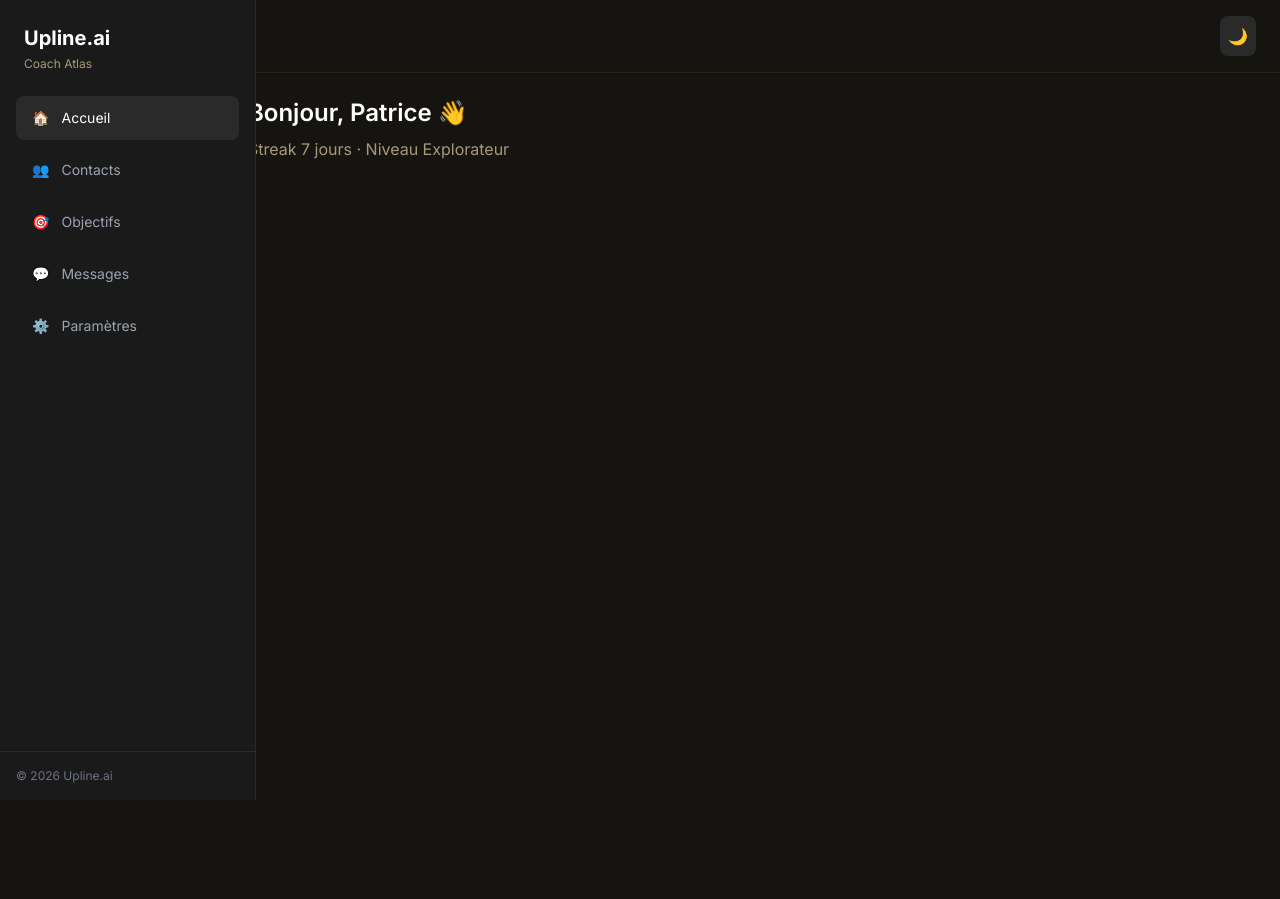
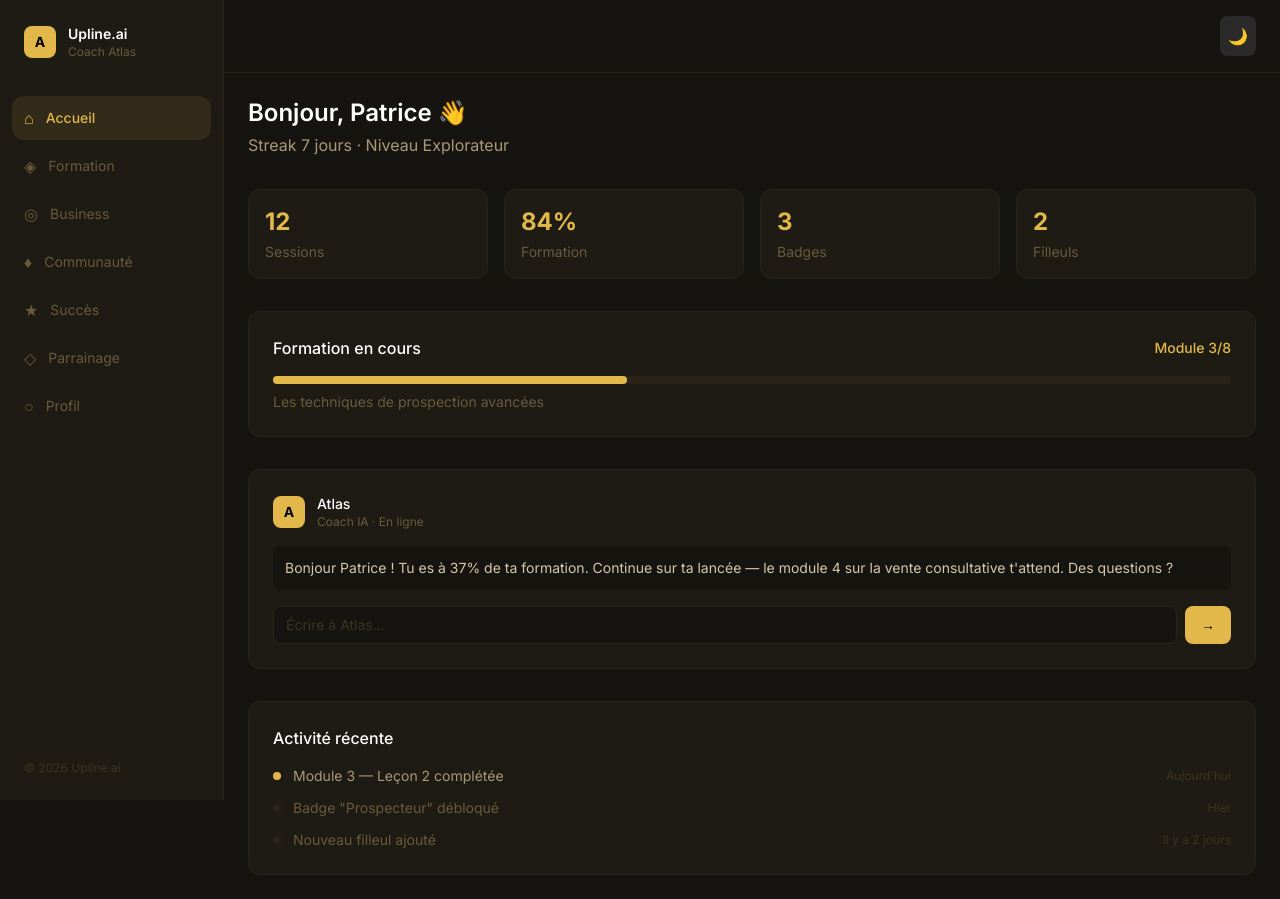
Before and after one commit to Biz4me/upline-dashboard, a Next.js app: page / in a window 1280 px wide. Before the commit the page ends 800 px from the top, so only its background shows below. Built offline with nearby package versions, Linux system fonts and the light colour scheme.

Commit message:
feat: page accueil complete + sidebar corrigee

```diff
--- a/src/app/(dashboard)/page.tsx
+++ b/src/app/(dashboard)/page.tsx
@@ -1,8 +1,91 @@
 export default function Accueil() {
   return (
-    <div>
-      <h1 className="text-2xl font-semibold text-white mb-2">Bonjour, Patrice 👋</h1>
-      <p className="text-[#A89878]">Streak 7 jours · Niveau Explorateur</p>
+    <div className="space-y-8">
+
+      {/* Header */}
+      <div>
+        <h1 className="text-2xl font-semibold text-white">Bonjour, Patrice 👋</h1>
+        <p className="text-[#A89878] mt-1">Streak 7 jours · Niveau Explorateur</p>
+      </div>
+
+      {/* StatsCards */}
+      <div className="grid grid-cols-2 md:grid-cols-4 gap-4">
+        <div className="bg-[#1E1B14] border border-[#2A2318] rounded-xl p-4">
+          <div className="text-2xl font-bold text-[#E2B84A]">12</div>
+          <div className="text-sm text-[#6A5A3A] mt-1">Sessions</div>
+        </div>
+        <div className="bg-[#1E1B14] border border-[#2A2318] rounded-xl p-4">
+          <div className="text-2xl font-bold text-[#E2B84A]">84%</div>
+          <div className="text-sm text-[#6A5A3A] mt-1">Formation</div>
+        </div>
+        <div className="bg-[#1E1B14] border border-[#2A2318] rounded-xl p-4">
+          <div className="text-2xl font-bold text-[#E2B84A]">3</div>
+          <div className="text-sm text-[#6A5A3A] mt-1">Badges</div>
+        </div>
+        <div className="bg-[#1E1B14] border border-[#2A2318] rounded-xl p-4">
+          <div className="text-2xl font-bold text-[#E2B84A]">2</div>
+          <div className="text-sm text-[#6A5A3A] mt-1">Filleuls</div>
+        </div>
+      </div>
+
+      {/* Progression Formation */}
+      <div className="bg-[#1E1B14] border border-[#2A2318] rounded-xl p-6">
+        <div className="flex items-center justify-between mb-4">
+          <h2 className="text-white font-medium">Formation en cours</h2>
+          <span className="text-[#E2B84A] text-sm font-medium">Module 3/8</span>
+        </div>
+        <div className="w-full bg-[#2A2318] rounded-full h-2 mb-2">
+          <div className="bg-[#E2B84A] h-2 rounded-full" style={{width: '37%'}}></div>
+        </div>
+        <p className="text-[#6A5A3A] text-sm">Les techniques de prospection avancées</p>
+      </div>
+
+      {/* Widget Atlas */}
+      <div className="bg-[#1E1B14] border border-[#2A2318] rounded-xl p-6">
+        <div className="flex items-center gap-3 mb-4">
+          <div className="w-8 h-8 bg-[#E2B84A] rounded-lg flex items-center justify-center text-black font-bold text-sm">A</div>
+          <div>
+            <div className="text-white font-medium text-sm">Atlas</div>
+            <div className="text-[#6A5A3A] text-xs">Coach IA · En ligne</div>
+          </div>
+        </div>
+        <div className="bg-[#161410] rounded-lg p-3 mb-4">
+          <p className="text-[#D4C8A8] text-sm">Bonjour Patrice ! Tu es à 37% de ta formation. Continue sur ta lancée — le module 4 sur la vente consultative t'attend. Des questions ?</p>
+        </div>
+        <div className="flex gap-2">
+          <input
+            type="text"
+            placeholder="Écrire à Atlas..."
+            className="flex-1 bg-[#161410] border border-[#2A2318] rounded-lg px-3 py-2 text-sm text-[#A89878] placeholder-[#3d3420] outline-none focus:border-[#E2B84A] transition-colors"
+          />
+          <button className="bg-[#E2B84A] hover:bg-[#ECC85E] text-black font-bold px-4 py-2 rounded-lg text-sm transition-colors">
+            →
+          </button>
+        </div>
+      </div>
+
+      {/* Activité récente */}
+      <div className="bg-[#1E1B14] border border-[#2A2318] rounded-xl p-6">
+        <h2 className="text-white font-medium mb-4">Activité récente</h2>
+        <div className="space-y-3">
+          <div className="flex items-center gap-3">
+            <div className="w-2 h-2 bg-[#E2B84A] rounded-full flex-shrink-0"></div>
+            <span className="text-[#A89878] text-sm">Module 3 — Leçon 2 complétée</span>
+            <span className="text-[#3d3420] text-xs ml-auto">Aujourd'hui</span>
+          </div>
+          <div className="flex items-center gap-3">
+            <div className="w-2 h-2 bg-[#2A2318] rounded-full flex-shrink-0"></div>
+            <span className="text-[#6A5A3A] text-sm">Badge "Prospecteur" débloqué</span>
+            <span className="text-[#3d3420] text-xs ml-auto">Hier</span>
+          </div>
+          <div className="flex items-center gap-3">
+            <div className="w-2 h-2 bg-[#2A2318] rounded-full flex-shrink-0"></div>
+            <span className="text-[#6A5A3A] text-sm">Nouveau filleul ajouté</span>
+            <span className="text-[#3d3420] text-xs ml-auto">Il y a 2 jours</span>
+          </div>
+        </div>
+      </div>
+
     </div>
   )
 }
--- a/src/components/layout/Sidebar.tsx
+++ b/src/components/layout/Sidebar.tsx
@@ -1,43 +1,44 @@
 'use client'
-
 import Link from 'next/link'
 import { usePathname } from 'next/navigation'
 
 const navItems = [
-  { href: '/', label: 'Accueil', icon: '🏠' },
-  { href: '/contacts', label: 'Contacts', icon: '👥' },
-  { href: '/objectifs', label: 'Objectifs', icon: '🎯' },
-  { href: '/messages', label: 'Messages', icon: '💬' },
-  { href: '/parametres', label: 'Paramètres', icon: '⚙️' },
+  { href: '/', label: 'Accueil', icon: '⌂' },
+  { href: '/formation', label: 'Formation', icon: '◈' },
+  { href: '/business', label: 'Business', icon: '◎' },
+  { href: '/communaute', label: 'Communauté', icon: '♦' },
+  { href: '/achievements', label: 'Succès', icon: '★' },
+  { href: '/parrainage', label: 'Parrainage', icon: '◇' },
+  { href: '/profil', label: 'Profil', icon: '○' },
 ]
 
 export default function Sidebar() {
   const pathname = usePathname()
-
   return (
-    <aside className="hidden md:flex flex-col w-64 h-screen bg-[#1A1A1A] border-r border-[#2A2A2A] fixed left-0 top-0 z-40">
-      <div className="p-6">
-        <h2 className="text-xl font-bold text-white">Upline.ai</h2>
-        <p className="text-xs text-[#A89878] mt-1">Coach Atlas</p>
+    <aside className="hidden md:flex flex-col w-56 h-screen fixed left-0 top-0 bg-[#1E1B14] border-r border-[#2A2318] py-6 px-3 gap-1">
+      <div className="flex items-center gap-3 px-3 mb-8">
+        <div className="w-8 h-8 bg-[#E2B84A] rounded-lg flex items-center justify-center font-bold text-sm text-black">A</div>
+        <div>
+          <div className="text-white font-semibold text-sm">Upline.ai</div>
+          <div className="text-[#6A5A3A] text-xs">Coach Atlas</div>
+        </div>
       </div>
-      <nav className="flex-1 px-4 space-y-2">
-        {navItems.map((item) => (
-          <Link
-            key={item.href}
-            href={item.href}
-            className={`flex items-center gap-3 px-4 py-3 rounded-lg text-sm transition-colors ${
-              pathname === item.href
-                ? 'bg-[#2A2A2A] text-white'
-                : 'text-gray-400 hover:text-white hover:bg-[#252525]'
-            }`}
-          >
-            <span>{item.icon}</span>
+      {navItems.map((item) => {
+        const active = pathname === item.href
+        return (
+          <Link key={item.href} href={item.href}
+            className={`flex items-center gap-3 px-3 py-2.5 rounded-xl transition-all text-sm
+              ${active
+                ? 'bg-[#E2B84A]/10 text-[#E2B84A] font-medium'
+                : 'text-[#6A5A3A] hover:text-white hover:bg-[#2A2318]'
+              }`}>
+            <span className="text-base">{item.icon}</span>
             <span>{item.label}</span>
           </Link>
-        ))}
-      </nav>
-      <div className="p-4 border-t border-[#2A2A2A]">
-        <p className="text-xs text-gray-500">© 2026 Upline.ai</p>
+        )
+      })}
+      <div className="mt-auto px-3">
+        <div className="text-[#3d3420] text-xs">© 2026 Upline.ai</div>
       </div>
     </aside>
   )
```
